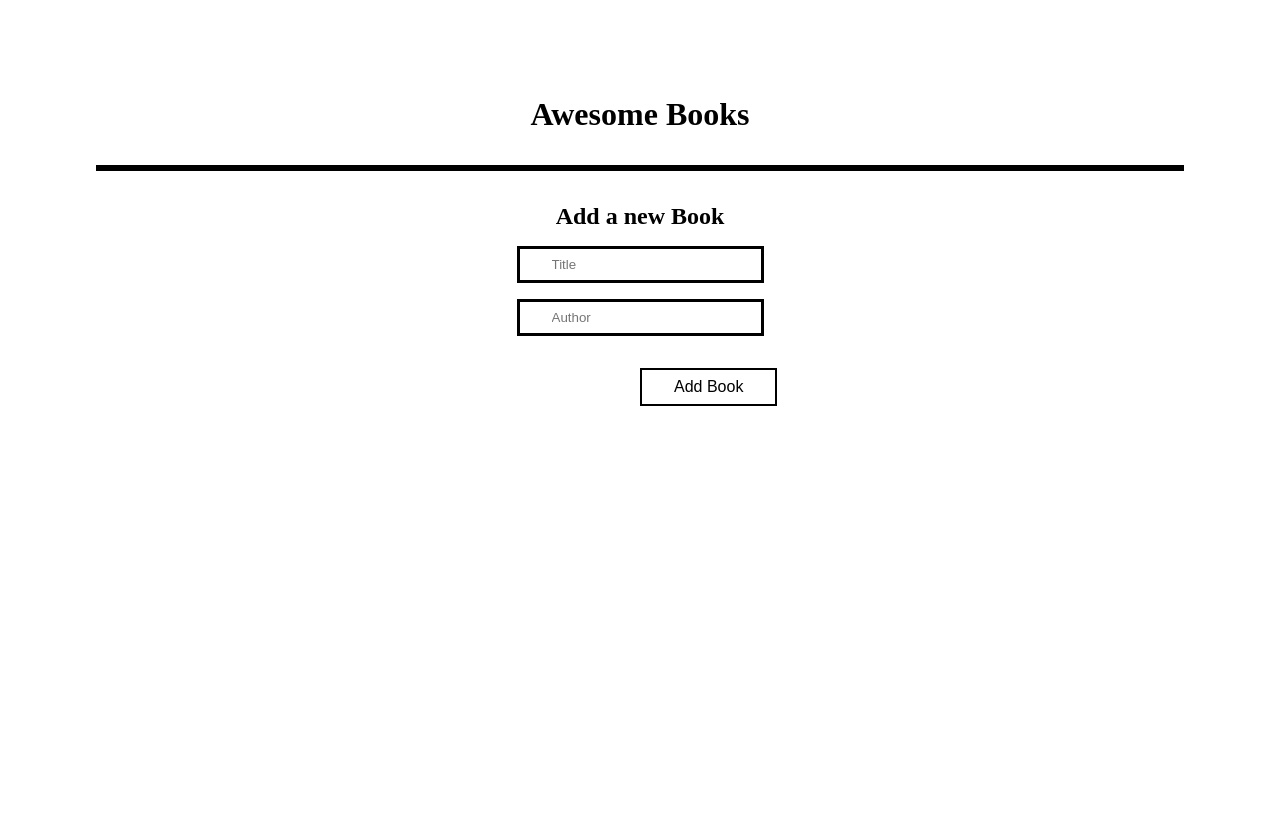
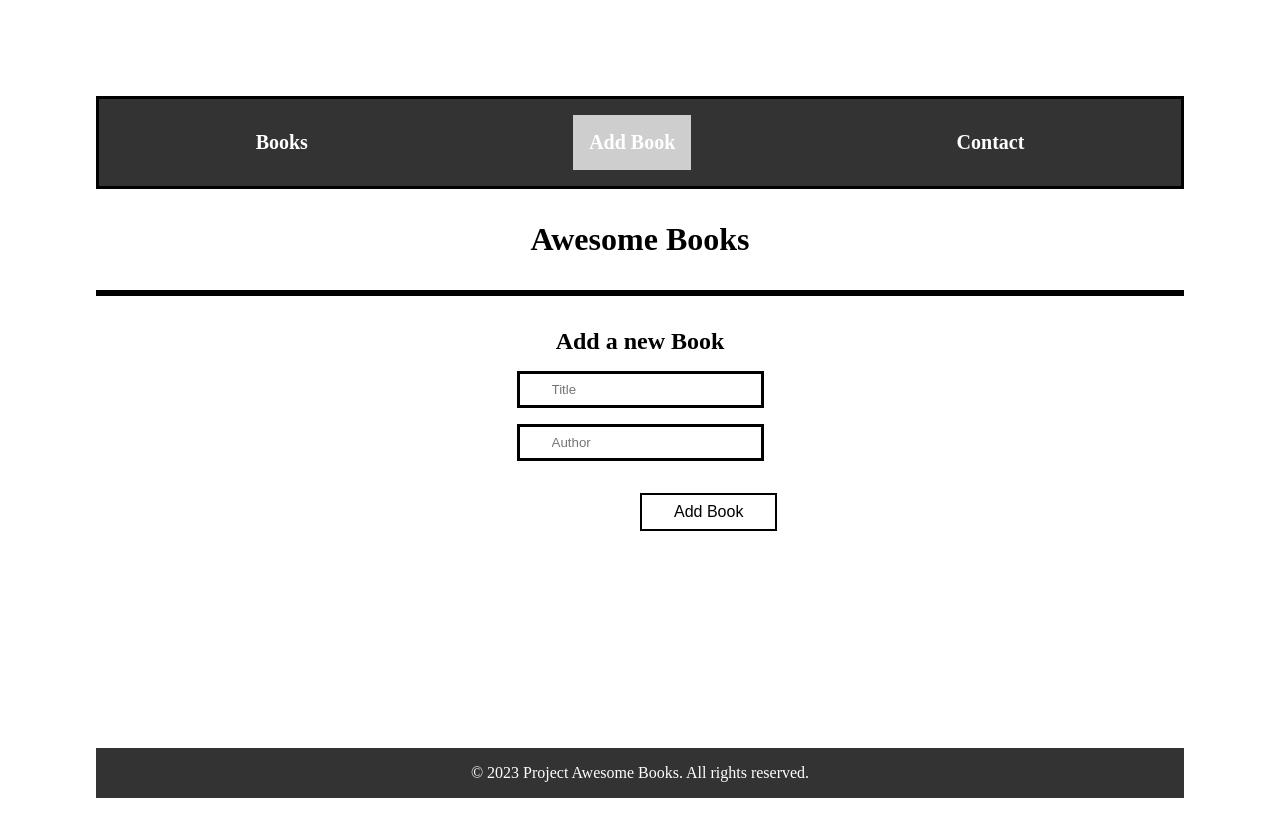
Before and after one commit to EddxSotz/Awesome_Books, a website: page index.html in a window 1280 px wide. Before the commit the page ends 800 px from the top, so only its background shows below. Drawn offline with Linux system fonts and the light colour scheme.

Commit message:
Add navbar and footer plus styles

```diff
--- a/index.css
+++ b/index.css
@@ -72,3 +72,43 @@
   border: 2px solid #757575;
   box-shadow: 0 0.5em 0.5em -0.4em #757575;
 }
+
+/* Javier's CSS */
+
+nav ul {
+  list-style-type: none;
+  display: flex;
+  justify-content: space-around;
+  padding: 1rem;
+  background-color: #333;
+}
+
+nav ul li a {
+  color: #fff;
+  text-decoration: none;
+  font-weight: bold;
+}
+
+nav ul li a:hover {
+  color: #ccc;
+}
+
+footer {
+  background-color: #333;
+  color: #fff;
+  padding: 1rem;
+  text-align: center;
+}
+
+#form {
+  position: relative;
+  min-height: 400px;
+}
+
+footer {
+  background-color: #333;
+  color: #fff;
+  padding: 1rem;
+  text-align: center;
+  margin-top: 20px;
+}
--- a/index.html
+++ b/index.html
@@ -7,6 +7,15 @@
   <title>Awesome Books</title>
 </head>
 <body>
+
+  <nav>
+    <ul>
+      <li><a href="#" id="books-link">Books</a></li>
+      <li><a href="#" id="add-book-link">Add Book</a></li>
+      <li><a href="#" id="contact-link">Contact</a></li>
+    </ul>
+  </nav>
+
   <h1>Awesome Books</h1>
   <ul id="bookList"></ul>
 
@@ -21,6 +30,10 @@
     <span id="error_message"></span>
   </form>
 
+  <footer>
+    <p>© 2023 Project Awesome Books. All rights reserved.</p>
+  </footer>
+
   <script src="index.js"></script>
 </body>
 </html>
```
Also changed, not shown: index.js (line endings or trailing spaces).
